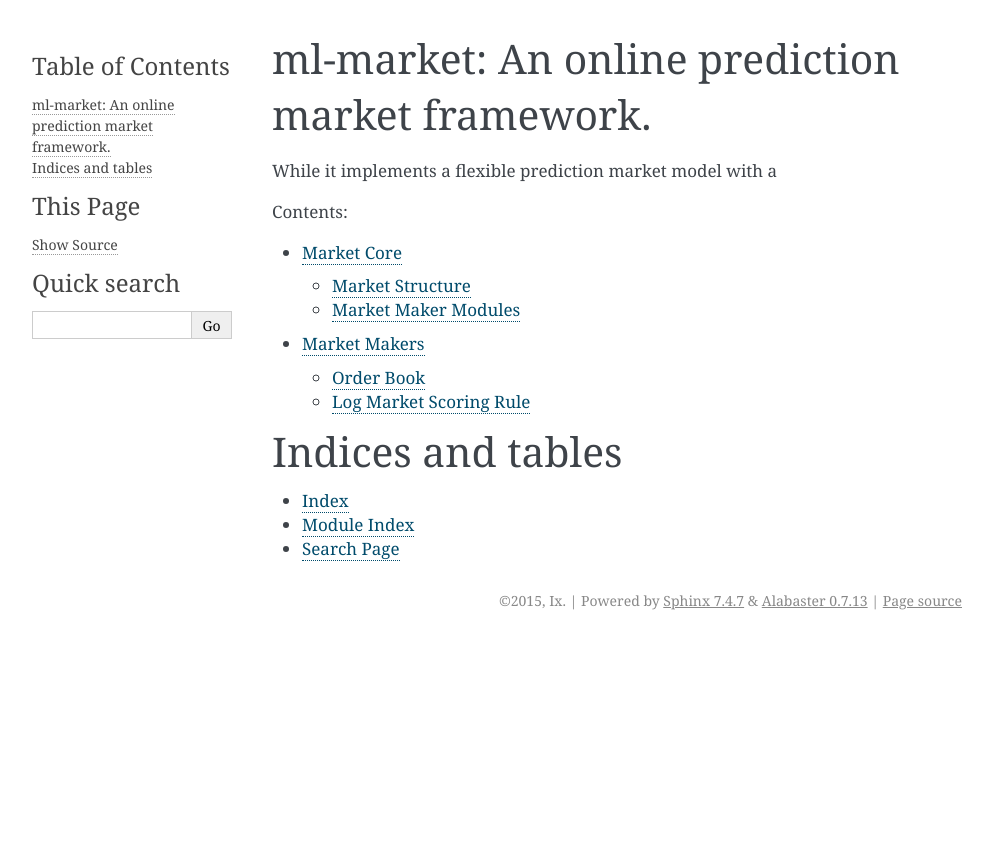
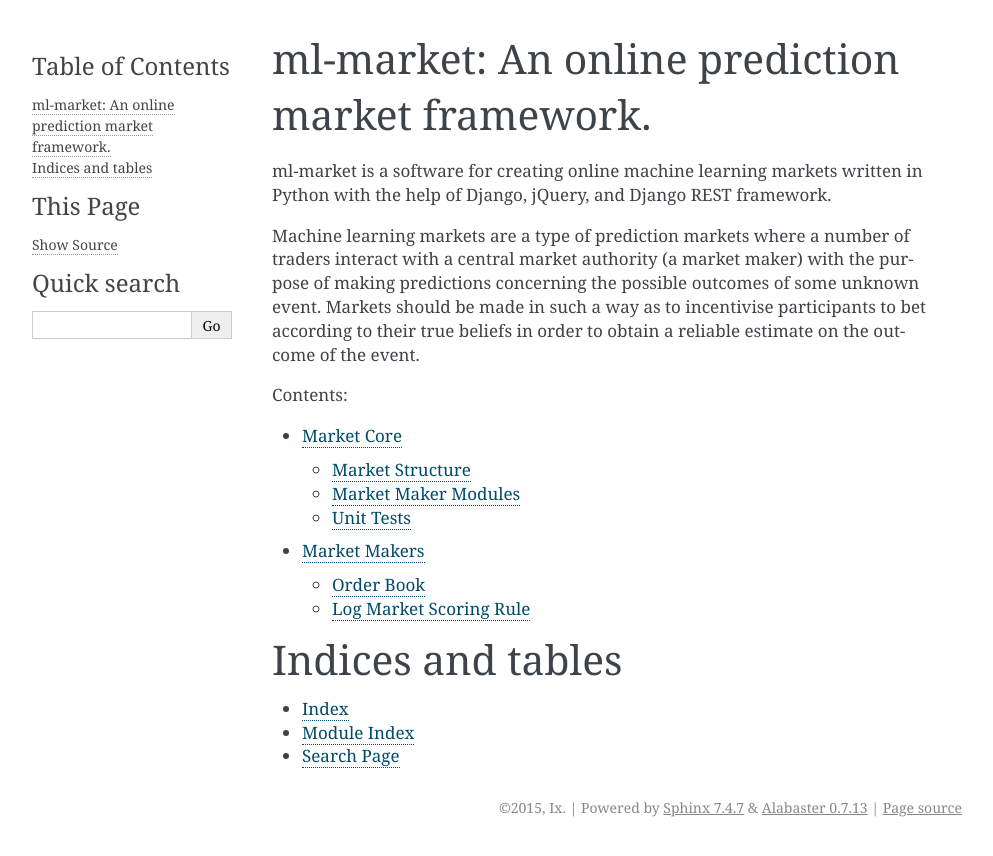
Before and after one commit to ixtreon/ml-market, a Sphinx documentation site: the page built from doc/index.rst, in a window 1280 px wide. Shown: the top 856 px of the page, without its empty margins (148-1141 px from the left). Built offline with Sphinx 7.4.7, drawn with Linux system fonts in a browser that asks for light colours; pages that are not in the unit, such as notebooks, are missing from menus.

Commit message:
Added tests documentation.

```diff
--- a/doc/index.rst
+++ b/doc/index.rst
@@ -7,8 +7,9 @@
 ml-market: An online prediction market framework.
 =====================================
 
+ml-market is a software for creating online machine learning markets written in Python with the help of Django, jQuery, and Django REST framework.
 
-While it implements a flexible prediction market model with a
+Machine learning markets are a type of prediction markets where a number of traders interact with a central market authority (a market maker) with the purpose of making predictions concerning the possible outcomes of some unknown event. Markets should be made in such a way as to incentivise participants to bet according to their true beliefs in order to obtain a reliable estimate on the outcome of the event.
 
 Contents:
 
```
Also changed, not shown: doc/market/Tests.rst (added, +7 -0 lines).
